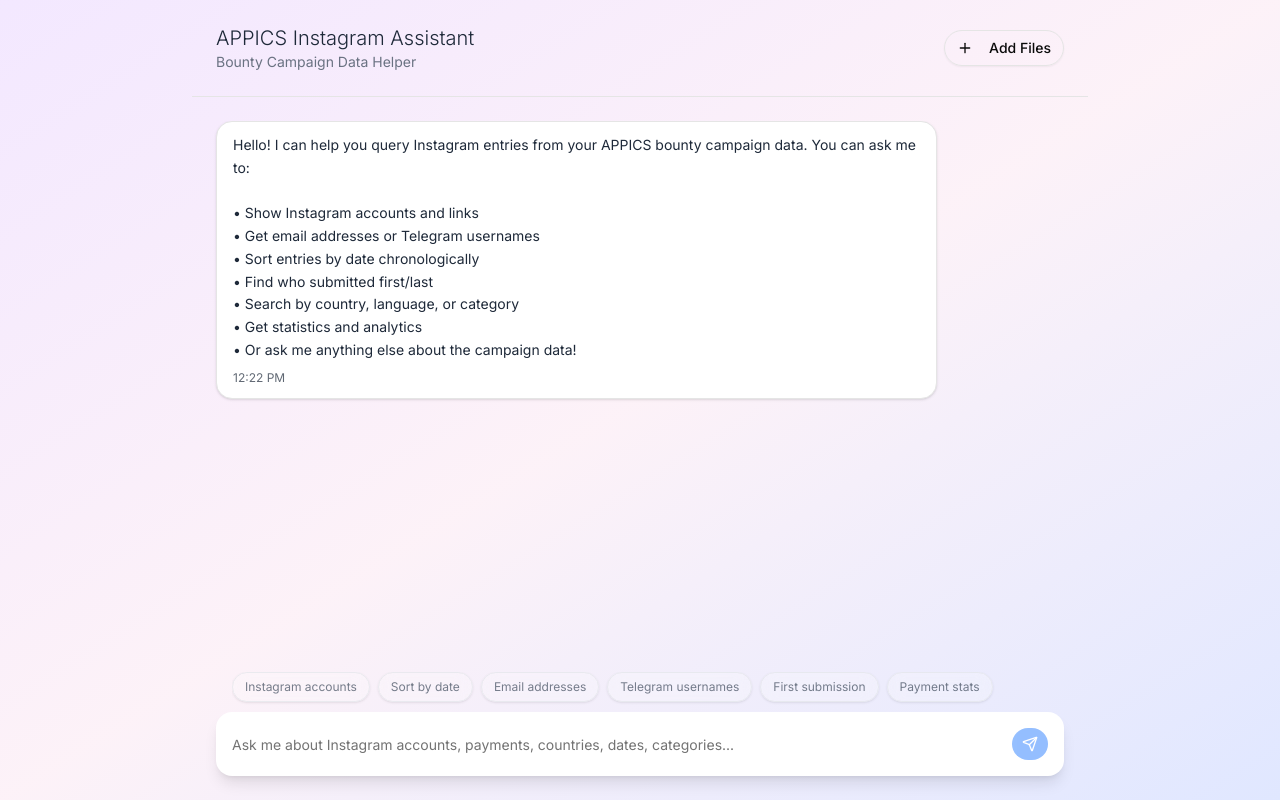
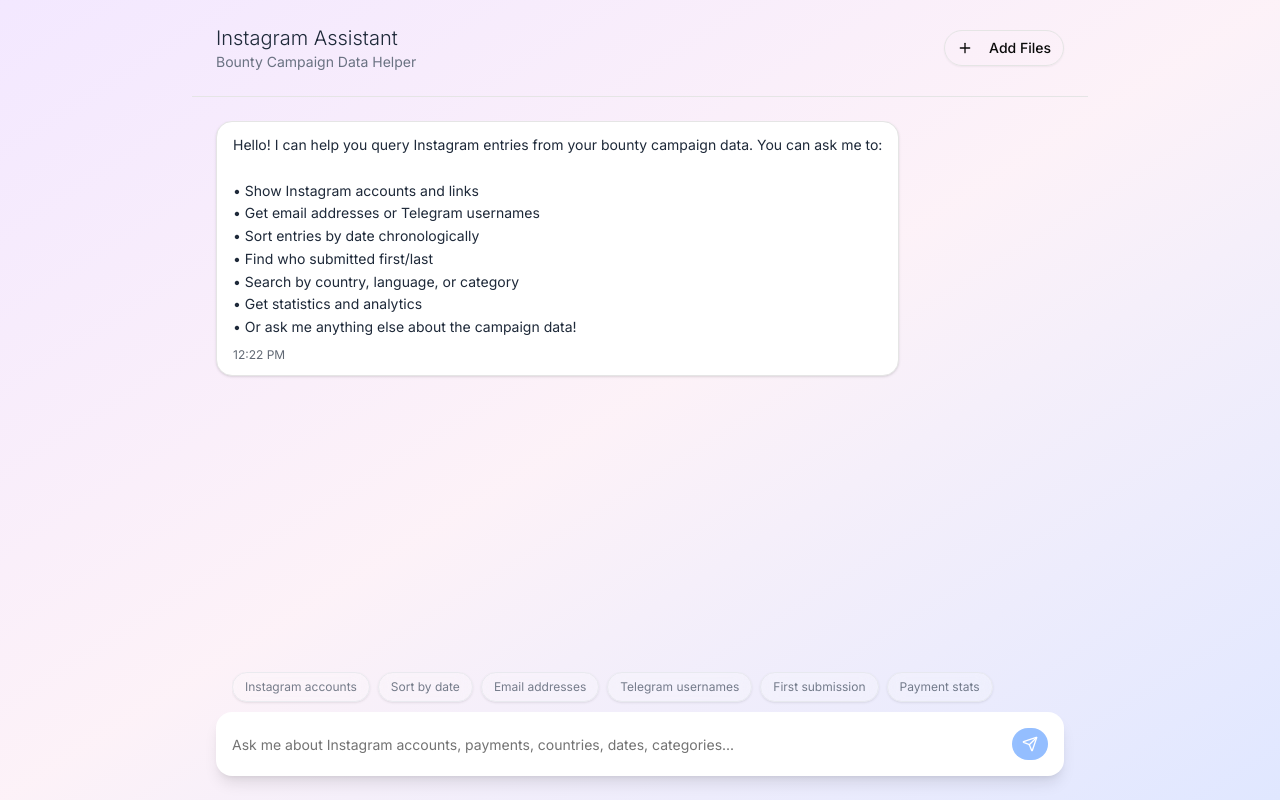
Before and after one commit to sabbirsami/sheet-lookup-bot-n8n, a Next.js app: page / in a window 1280 px wide. Built offline with nearby package versions, Linux system fonts and the light colour scheme.

Commit message:
fix text

```diff
--- a/app/page.tsx
+++ b/app/page.tsx
@@ -49,7 +49,7 @@
       id: '1',
       type: 'assistant',
       content:
-        'Hello! I can help you query Instagram entries from your APPICS bounty campaign data. You can ask me to:\n\n• Show Instagram accounts and links\n• Get email addresses or Telegram usernames\n• Sort entries by date chronologically\n• Find who submitted first/last\n• Search by country, language, or category\n• Get statistics and analytics\n• Or ask me anything else about the campaign data!',
+        'Hello! I can help you query Instagram entries from your bounty campaign data. You can ask me to:\n\n• Show Instagram accounts and links\n• Get email addresses or Telegram usernames\n• Sort entries by date chronologically\n• Find who submitted first/last\n• Search by country, language, or category\n• Get statistics and analytics\n• Or ask me anything else about the campaign data!',
       timestamp: new Date(),
     },
   ]);
@@ -271,7 +271,7 @@
         {/* Header */}
         <div className="flex justify-between items-center p-6 border-b mb-6">
           <div>
-            <h1 className="text-xl font-light text-gray-800">APPICS Instagram Assistant</h1>
+            <h1 className="text-xl font-light text-gray-800"> Instagram Assistant</h1>
             <p className="text-sm text-gray-500">Bounty Campaign Data Helper</p>
           </div>
           <Button variant="outline" className="rounded-full bg-transparent">
```
